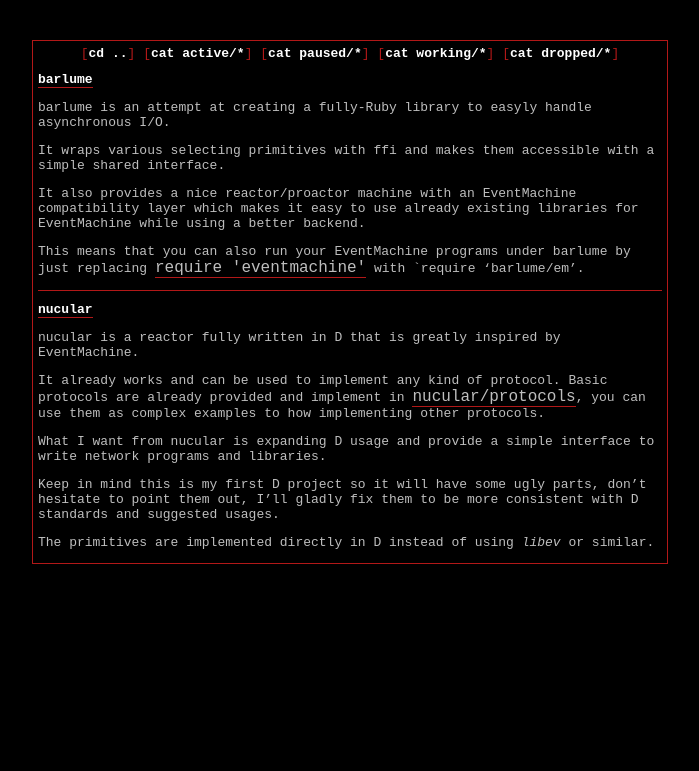
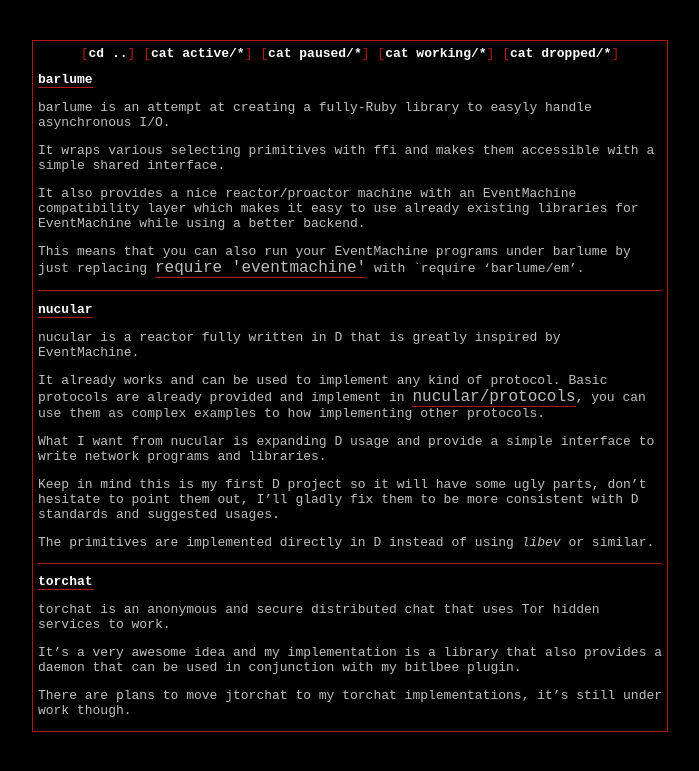
Before and after one commit to meh/meh.github.io, a Jekyll site: the page built from projects/active.md, in a window 1280 px wide. Shown: the top 771 px of the page, without its empty margins (290-989 px from the left). Built offline with Jekyll 4.4.1, drawn with Linux system fonts in a browser that asks for light colours.

Commit message:
projects: add torchat

```diff
--- a/projects/active.md
+++ b/projects/active.md
@@ -39,3 +39,12 @@ them out, I'll gladly fix them to be more consistent with D standards and sugges
 The primitives are implemented directly in D instead of using *libev* or similar.
 
 <hr/>
+
+[torchat](https://github.com/meh/ruby-torchat)
+----------------------------------------------
+torchat is an anonymous and secure distributed chat that uses Tor hidden services to work.
+
+It's a very awesome idea and my implementation is a library that also provides a daemon that can
+be used in conjunction with my bitlbee plugin.
+
+There are plans to move jtorchat to my torchat implementations, it's still under work though.
```
